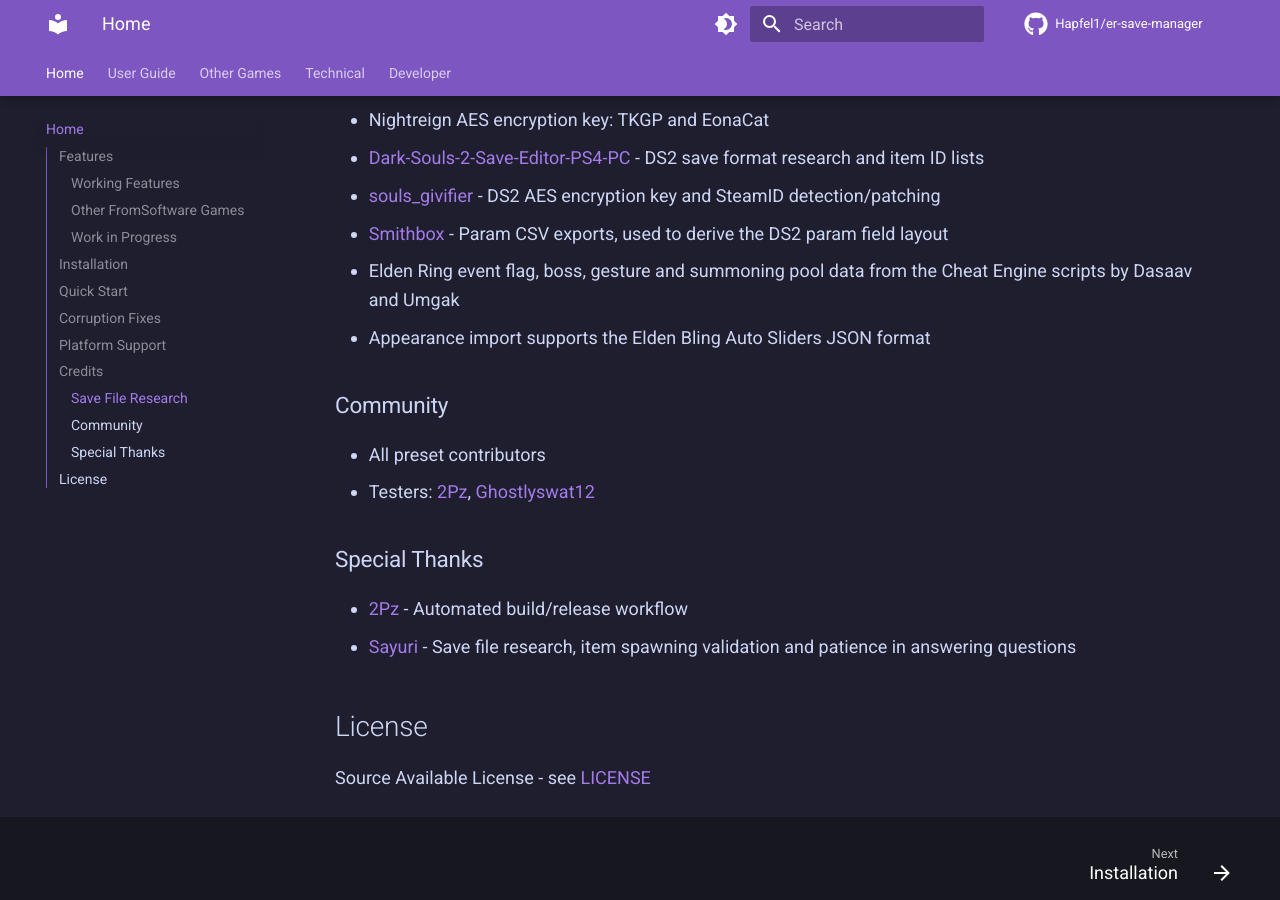
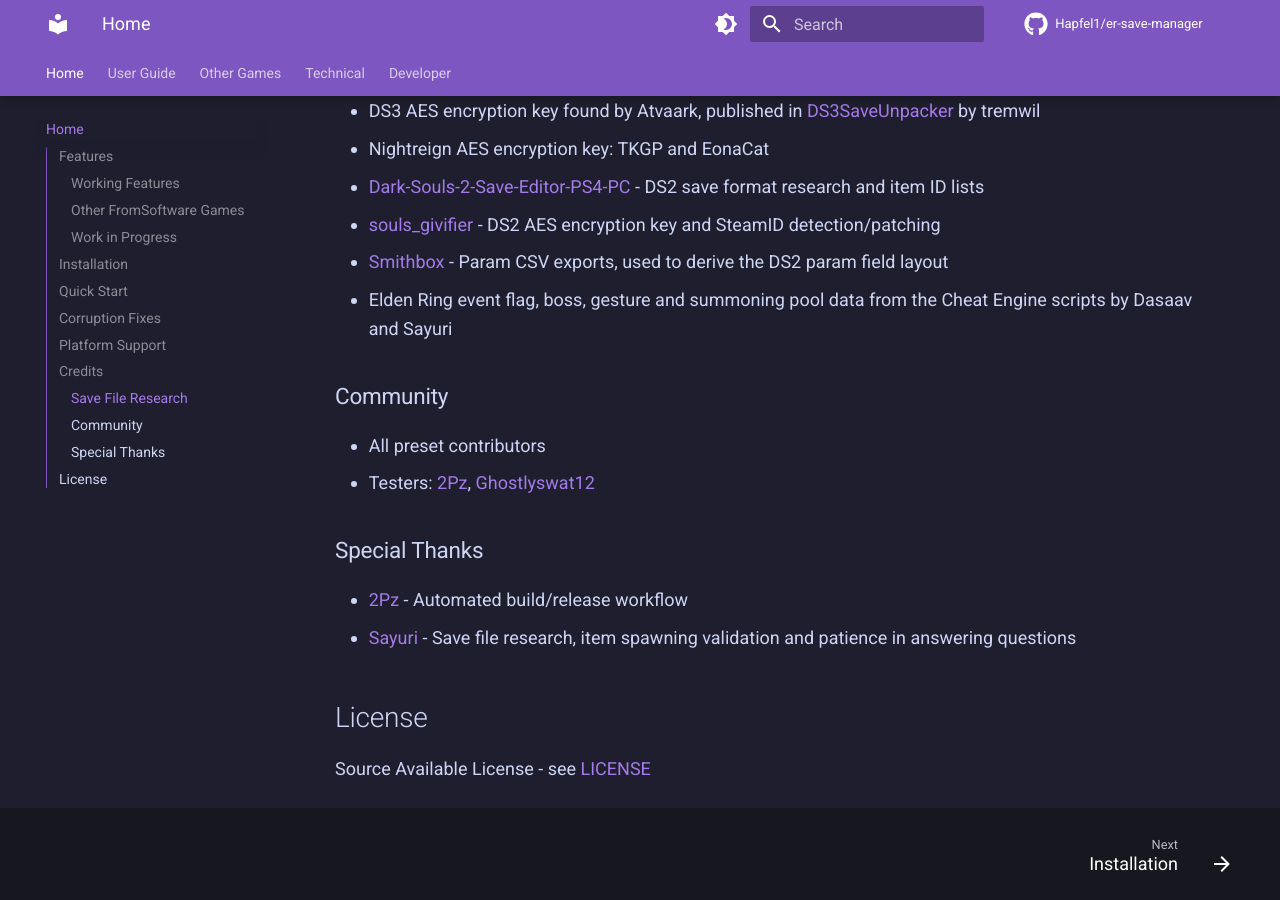
Before and after one commit to Hapfel1/er-save-manager, an MkDocs documentation site: the page built from docs/index.md, in a window 1280 px wide and 900 px high, scrolled down 3522 px. Built offline with MkDocs 1.6.1 and Material for MkDocs 9.7.7, drawn with Linux system fonts in a browser that asks for light colours; comment, search, counter and statistics services are not loaded; the version menu is left out; some of the changed text lies outside the part shown.

```diff
--- a/docs/index.md
+++ b/docs/index.md
@@ -137,8 +137,7 @@ The Save File Fixer can detect and repair:
 - [Dark-Souls-2-Save-Editor-PS4-PC](https://github.com/alfizari/Dark-Souls-2-Save-Editor-PS4-PC) - DS2 save format research and item ID lists
 - [souls_givifier](https://github.com/jtesta/souls_givifier) - DS2 AES encryption key and SteamID detection/patching
 - [Smithbox](https://github.com/vawser/Smithbox) - Param CSV exports, used to derive the DS2 param field layout
-- Elden Ring event flag, boss, gesture and summoning pool data from the Cheat Engine scripts by Dasaav and Umgak
-- Appearance import supports the Elden Bling Auto Sliders JSON format
+- Elden Ring event flag, boss, gesture and summoning pool data from the Cheat Engine scripts by Dasaav and Sayuri
 
 ### Community
 
```
Also changed, not shown: other parts of docs/index.md (+1 -1 lines), README.md (+1 -1 lines), 2 other files.
